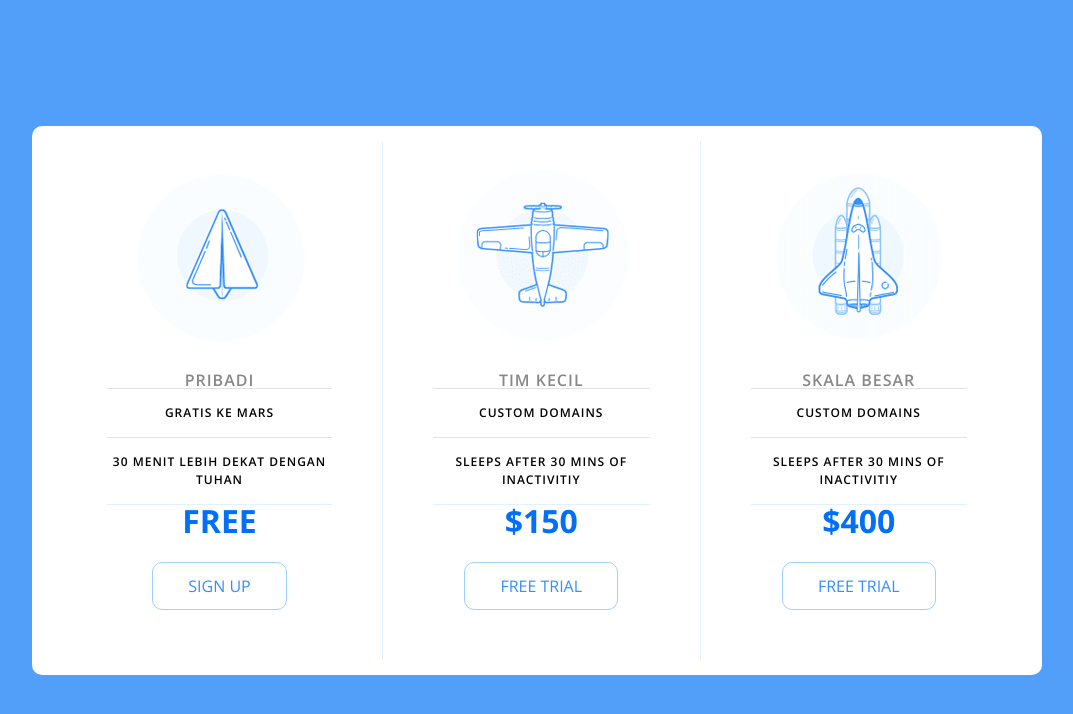
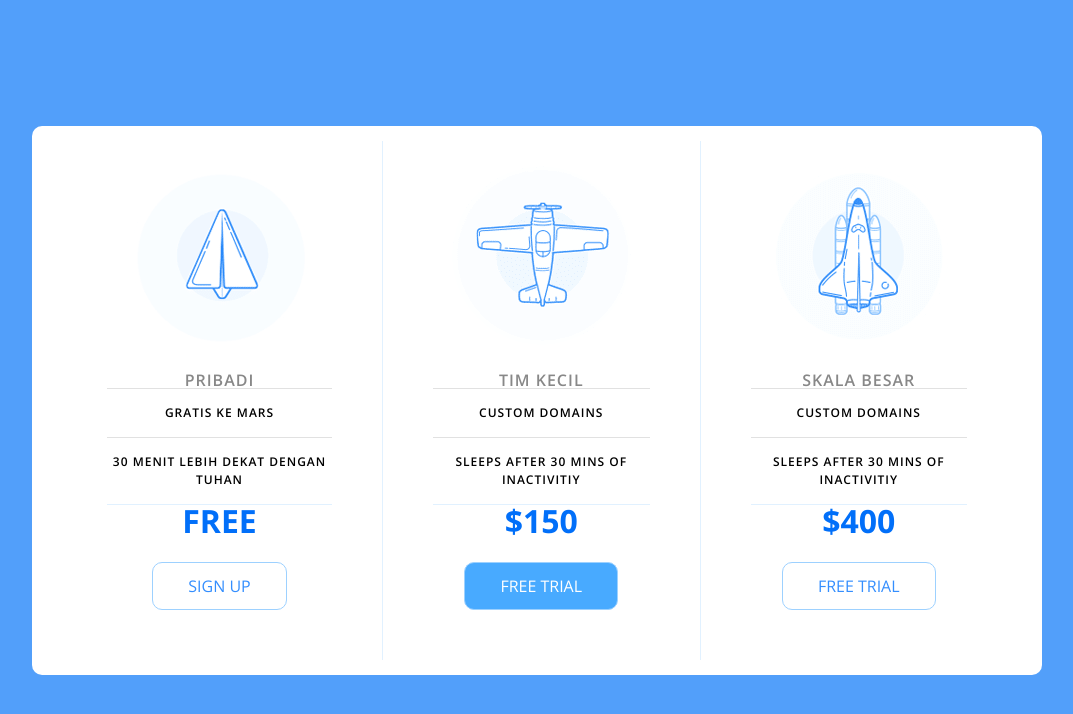
Before and after one commit to Aris0506/tabel-pricing-study-kasus, a plain HTML site: page studi kasus membuat tabel pricing/index.html in a window 1280 px wide. Shown: the whole page, without its empty margins (103-1176 px from the left). Drawn offline with nearby package versions, Linux system fonts and the light colour scheme.

Commit message:
betulin tombol

```diff
--- a/studi kasus membuat tabel pricing/index.html
+++ b/studi kasus membuat tabel pricing/index.html
@@ -35,7 +35,7 @@
                 </li>
             </ul>
             <span class="pricing-price">$150</span>
-            <a href="#" class="pricing-button">Free trial</a>
+            <a href="#" class="pricing-button is-featured">Free trial</a>
         </div>
         <!-- ship -->
         <div class="pricing-plan">
```
